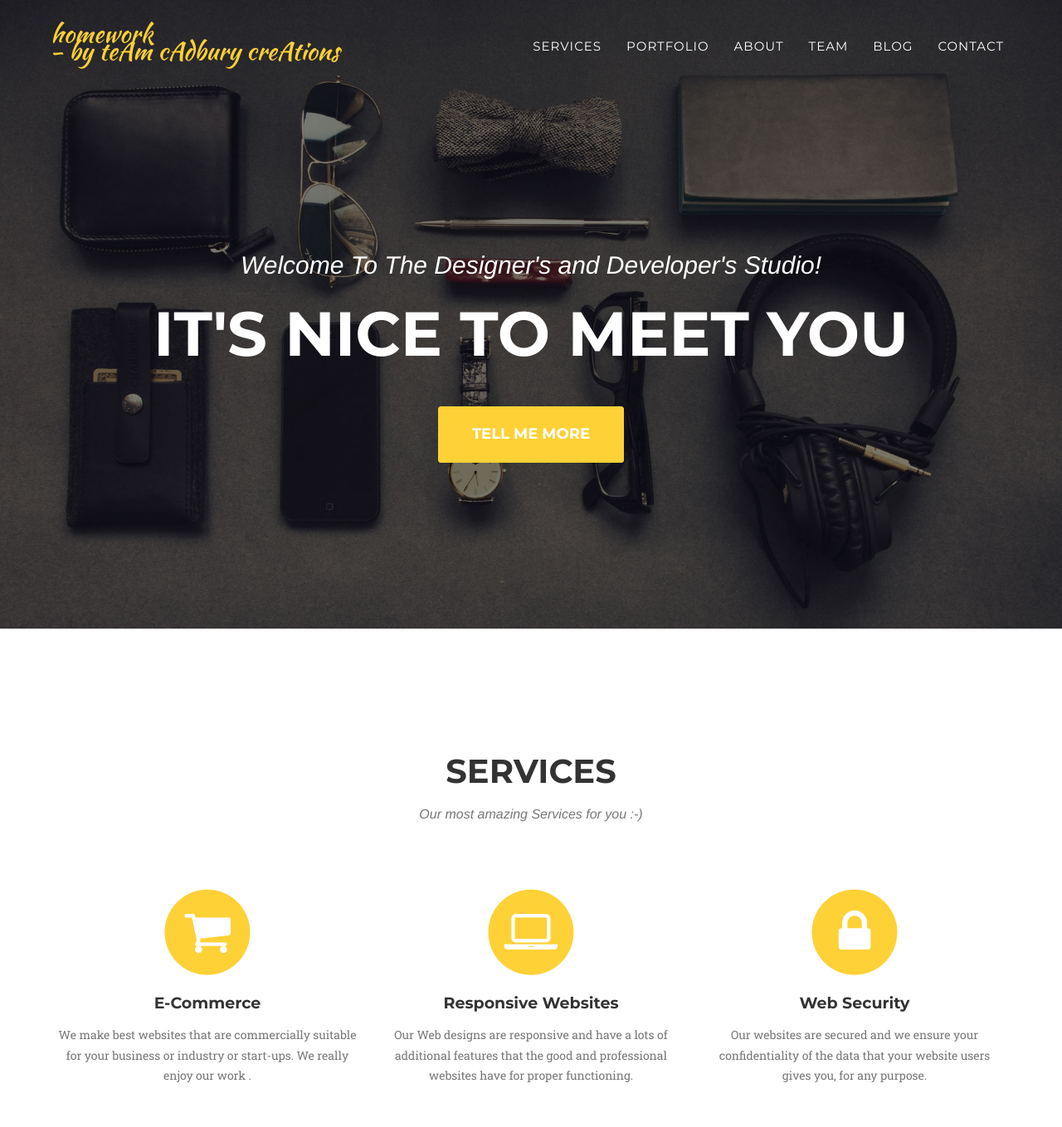
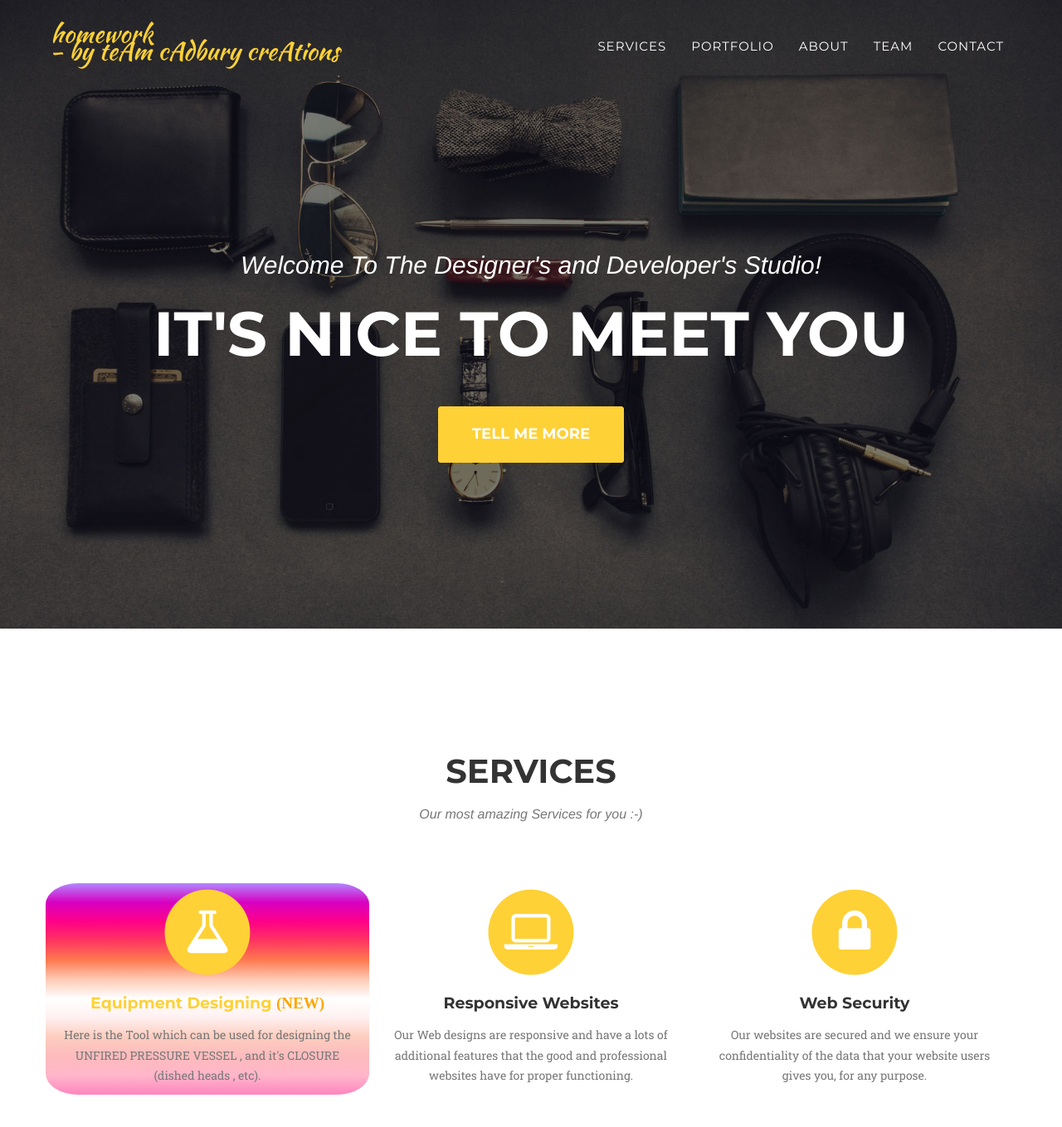
Before and after one commit to Abduliitr/homework, a Jekyll site: the page built from index.html, in a window 1280 px wide and 1400 px high. Shown: the top 1359 px of the window at 83% size. Built offline with Jekyll 4.4.1, drawn with Linux system fonts in a browser that asks for light colours; some web fonts are replaced.

Commit message:
design-included

```diff
--- a/_includes/nav.html
+++ b/_includes/nav.html
@@ -30,9 +30,9 @@
                 <li>
                     <a class="page-scroll" href="#team">Team</a>
                 </li>
-                <li>
+                <!-- <li>
                     <a href="https://abduliitr.github.io/blog/">Blog</a>
-                </li>
+                </li> -->
                 <li>
                     <a class="page-scroll" href="#contact">Contact</a>
                 </li>
--- a/_includes/services.html
+++ b/_includes/services.html
@@ -8,14 +8,18 @@
                 </div>
             </div>
             <div class="row text-center">
-                <div class="col-md-4">
-                    <span class="fa-stack fa-4x">
-                        <i class="fa fa-circle fa-stack-2x text-primary"></i>
-                        <i class="fa fa-shopping-cart fa-stack-1x fa-inverse"></i>
-                    </span>
-                    <h4 class="service-heading">E-Commerce</h4>
-                    <p class="text-muted">We make best websites that are commercially suitable for your business or industry or start-ups. We really enjoy our work .</p>
-                </div>
+                <a href="design.html">
+                    <div class="col-md-4" style="background-image: linear-gradient(to bottom, #b288ff, #d700c1, #ff0088, #ff3660, #ff794f, #fdcab4, #ffffff, #fff0f0, #fdcdbf, #fdbbbd, #ffb6ca, #ff85bf);border-radius:10%;">
+                        <span class="fa-stack fa-4x">
+                            <i class="fa fa-circle fa-stack-2x text-primary"></i>
+                            <i class="fa fa-flask fa-stack-1x fa-inverse"></i>
+                        </span>
+                        <h4 class="service-heading">Equipment Designing
+                            <span style="font-family:cursive;color:orange;">(NEW)</span></h4>
+                        <!-- <p class="text-muted">We make best websites that are commercially suitable for your business or industry or start-ups. We really enjoy our work .</p> -->
+                        <p class="text-muted">Here is the Tool which can be used for designing the UNFIRED PRESSURE VESSEL , and it's CLOSURE (dished heads , etc).</p>
+                    </div>
+                </a>
                 <div class="col-md-4">
                     <span class="fa-stack fa-4x">
                         <i class="fa fa-circle fa-stack-2x text-primary"></i>
```
Also changed, not shown: _includes/css/agency.css (+13 -0 lines), _includes/designHeader.html (added, +17 -0 lines), _includes/designNav.html (added, +35 -0 lines), _includes/designPortfolio_grid.html (added, +55 -0 lines), _layouts/designDefault.html (added, +17 -0 lines), design.html (added, +20 -0 lines), img/portfolio/closure.jpg (added), img/portfolio/conical.jpg (added), img/portfolio/vessel.jpg (added), img/services.jpg (added), 1 other file.
